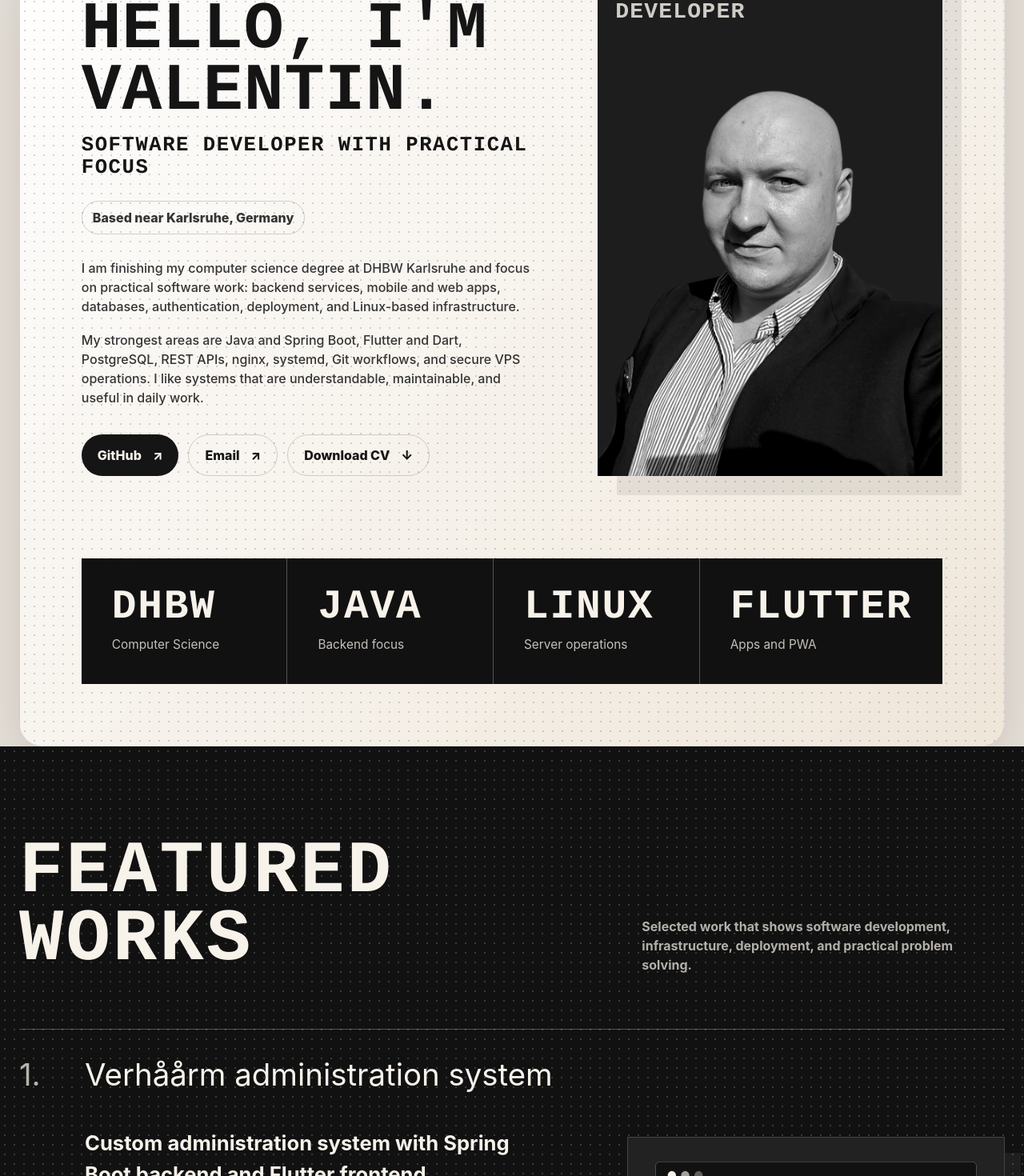
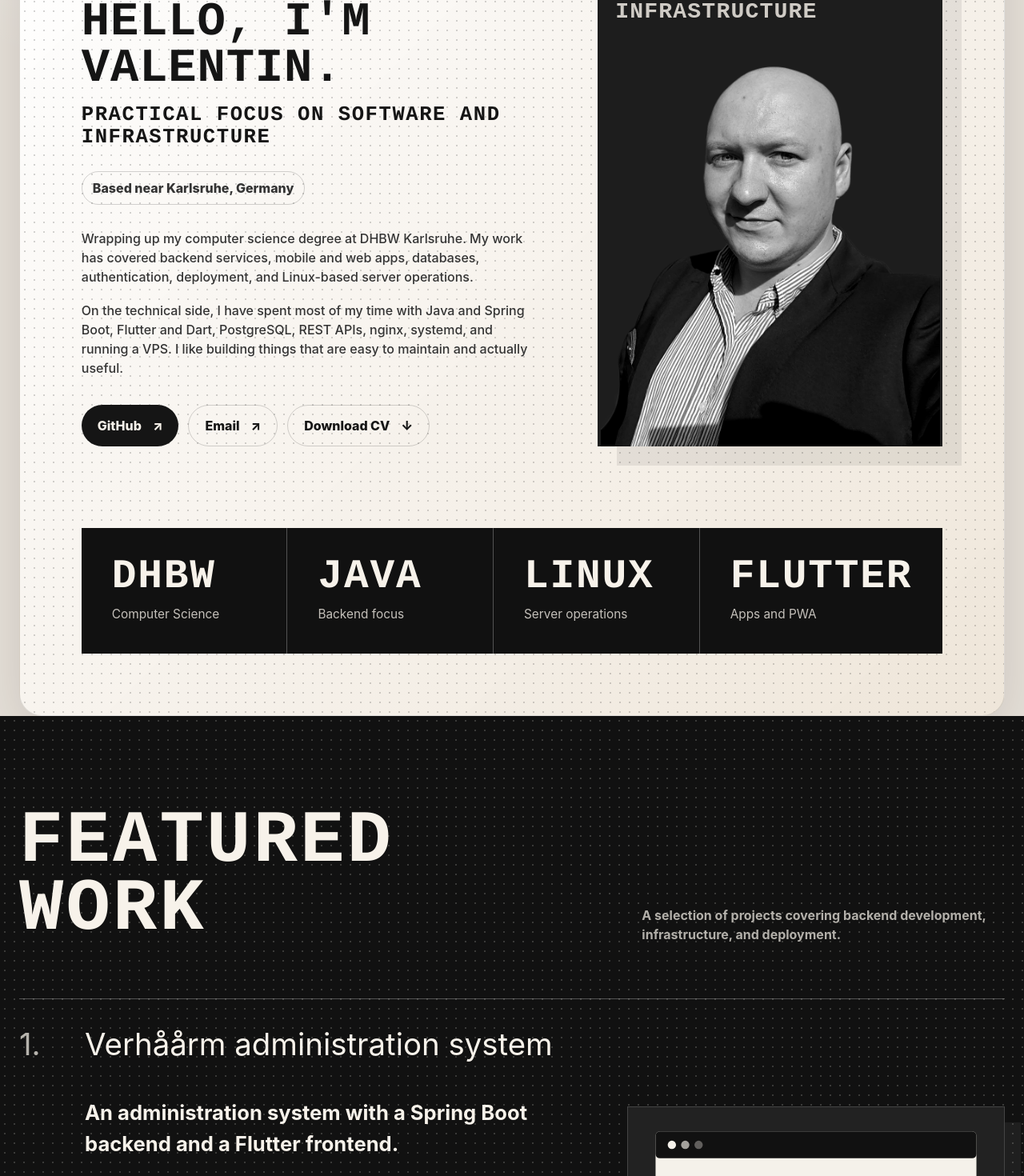
Before and after one commit to herzblutnord/valentin-dev-portfolio, a Nuxt app in the folder nuxt-app/: page / in a window 1280 px wide. Shown: the part 1000-2470 px from the top of the page at 80% size. Built offline with nearby package versions, Linux system fonts and the light colour scheme.

Commit message:
textüberarbeitung

```diff
--- a/nuxt-app/app/assets/css/main.css
+++ b/nuxt-app/app/assets/css/main.css
@@ -355,7 +355,8 @@ img {
 }
 
 .profile-title span:first-child {
-  font-size: clamp(3.2rem, 6.5vw, 7rem);
+  font-size: clamp(2.2rem, 4.6vw, 4.8rem);
+  line-height: 0.98;
 }
 
 .profile-title span:last-child {
@@ -852,7 +853,7 @@ img {
   }
 
   .profile-title span:first-child {
-    font-size: clamp(2.7rem, 14vw, 4.8rem);
+    font-size: clamp(2rem, 10vw, 3.4rem);
   }
 
   .profile-title span:last-child {
--- a/nuxt-app/app/pages/index.vue
+++ b/nuxt-app/app/pages/index.vue
@@ -19,20 +19,20 @@ const content = {
     hero: {
       eyebrow: 'Computer Science student at DHBW Karlsruhe',
       name: 'VALENTIN SCHECKLEIN',
-      role: 'SOFTWARE DEVELOPER',
+      role: 'SOFTWARE AND INFRASTRUCTURE',
       based: 'Based in Germany',
-      status: 'Graduating soon. Open to full-time roles.',
+      status: 'Finishing my degree and looking for my first full-time role.',
       resume: 'Download CV',
       scroll: 'Keep scrolling'
     },
     about: {
       heading: "HELLO, I'M VALENTIN.",
-      subheading: 'SOFTWARE DEVELOPER WITH PRACTICAL FOCUS',
+      subheading: 'PRACTICAL FOCUS ON SOFTWARE AND INFRASTRUCTURE',
       location: 'Based near Karlsruhe, Germany',
       storyTitle: 'Profile',
       paragraphs: [
-        'I am finishing my computer science degree at DHBW Karlsruhe and focus on practical software work: backend services, mobile and web apps, databases, authentication, deployment, and Linux-based infrastructure.',
-        'My strongest areas are Java and Spring Boot, Flutter and Dart, PostgreSQL, REST APIs, nginx, systemd, Git workflows, and secure VPS operations. I like systems that are understandable, maintainable, and useful in daily work.'
+        'Wrapping up my computer science degree at DHBW Karlsruhe. My work has covered backend services, mobile and web apps, databases, authentication, deployment, and Linux-based server operations.',
+        'On the technical side, I have spent most of my time with Java and Spring Boot, Flutter and Dart, PostgreSQL, REST APIs, nginx, systemd, and running a VPS. I like building things that are easy to maintain and actually useful.'
       ],
       stats: [
         { value: 'DHBW', label: 'Computer Science' },
@@ -42,33 +42,33 @@ const content = {
       ]
     },
     work: {
-      heading: 'FEATURED WORKS',
-      intro: 'Selected work that shows software development, infrastructure, deployment, and practical problem solving.',
+      heading: 'FEATURED WORK',
+      intro: 'A selection of projects covering backend development, infrastructure, and deployment.',
       live: 'View details',
       repo: 'Repository'
     },
     skills: {
-      heading: 'BEST SKILLS',
-      intro: 'A compact overview of the technologies I can explain, use, and show in projects or infrastructure work.',
+      heading: 'SKILLS',
+      intro: 'Technologies I have used in projects, coursework, and my own infrastructure.',
       groups: [
         {
           title: 'Backend',
-          text: 'Java services, REST APIs, authentication, database migrations, tests, and maintainable project structure.',
+          text: 'Java backend services with Spring Boot, REST APIs, authentication, database migrations, and tests.',
           tags: ['Java', 'Spring Boot', 'REST APIs', 'JWT', 'Flyway', 'Maven', 'JUnit', 'PostgreSQL']
         },
         {
           title: 'Frontend',
-          text: 'Flutter apps for Android and web, PWA workflows, UI implementation, and API integration.',
+          text: 'Flutter apps for Android and web, including PWA deployments and API integration.',
           tags: ['Flutter', 'Dart', 'Android', 'PWA', 'Vue', 'Nuxt', 'HTML', 'CSS']
         },
         {
           title: 'Infrastructure',
-          text: 'Linux servers, reverse proxies, TLS, secure remote access, service management, and troubleshooting.',
+          text: 'Ubuntu VPS operations: nginx, TLS, SSH hardening, systemd services, and routine maintenance.',
           tags: ['Linux', 'Ubuntu', 'Arch', 'nginx', 'systemd', 'Certbot', 'WireGuard', 'Fail2Ban', 'SSH']
         },
         {
           title: 'Tooling',
-          text: 'Daily development workflows, version control, CI/CD, IDEs, documentation, and task automation.',
+          text: 'Version control, CI/CD pipelines, IDEs, and general development tooling.',
           tags: ['Git', 'GitHub', 'GitHub Actions', 'GitLab CI', 'IntelliJ IDEA', 'WebStorm', 'PowerShell', 'Codex']
         }
       ]
@@ -78,19 +78,19 @@ const content = {
       items: [
         {
           q: 'What kind of role are you looking for?',
-          a: 'A full-time software role after graduation. Backend, full-stack, Flutter, platform-adjacent, and infrastructure-leaning roles are all interesting to me.'
+          a: 'A full-time role after graduation. I am open to backend, full-stack, Flutter, platform work, or anything infrastructure-adjacent. If the work is interesting and the team is good, I want to hear about it.'
         },
         {
-          q: 'What makes your profile practical?',
-          a: 'I combine university work with real systems: Java backend development, Flutter apps, PostgreSQL, Git workflows, and a VPS running multiple public services.'
+          q: 'What have you built outside of university?',
+          a: 'Alongside university, I have built and maintained real things: a Java and Flutter project, PostgreSQL databases, and a VPS running several public-facing services.'
         },
         {
           q: 'Do you have server and deployment experience?',
-          a: 'Yes. I run Linux services with nginx, TLS certificates, systemd, SSH, Fail2Ban, WireGuard, backups, and regular maintenance on an Ubuntu VPS.'
+          a: 'Yes. I run an Ubuntu VPS with nginx, TLS certificates via Certbot, SSH hardening, Fail2Ban, WireGuard, systemd services, and regular backups.'
         },
         {
           q: 'Can I see code examples?',
-          a: 'My GitHub contains selected Java, Flutter, and infrastructure-related work. I am currently cleaning up and documenting the most relevant repositories for applications.'
+          a: 'My GitHub has selected Java, Flutter, and infrastructure projects. I am cleaning up and documenting the most relevant ones for applications.'
         },
         {
           q: 'Which languages do you speak?',
@@ -99,8 +99,8 @@ const content = {
       ]
     },
     contact: {
-      heading: 'LET US TALK',
-      text: 'I am preparing for graduation and looking for a full-time role. Send me a message if my profile fits your team.',
+      heading: "LET'S TALK",
+      text: 'Finishing my degree and looking for my first full-time role. If my profile looks like a fit, get in touch.',
       email: 'Email',
       github: 'GitHub',
       linkedin: 'LinkedIn placeholder'
@@ -116,25 +116,25 @@ const content = {
       contact: 'Kontakt'
     },
     hero: {
-      eyebrow: 'Wirtschaftsinformatik-Student an der DHBW Karlsruhe',
+      eyebrow: 'Informatik-Student an der DHBW Karlsruhe',
       name: 'VALENTIN SCHECKLEIN',
-      role: 'SOFTWARE DEVELOPER',
+      role: 'SOFTWARE UND INFRASTRUKTUR',
       based: 'Aus Deutschland',
-      status: 'Bald mit dem Studium fertig. Offen für Vollzeitstellen.',
+      status: 'Kurz vor dem Abschluss, auf der Suche nach meiner ersten Vollzeitstelle.',
       resume: 'Lebenslauf laden',
       scroll: 'Weiter scrollen'
     },
     about: {
       heading: 'HALLO, ICH BIN VALENTIN.',
-      subheading: 'SOFTWAREENTWICKLER MIT PRAXISFOKUS',
+      subheading: 'PRAXISFOKUS AUF SOFTWARE UND INFRASTRUKTUR',
       location: 'Aus der Nähe von Karlsruhe',
       storyTitle: 'Profil',
       paragraphs: [
-        'Ich schließe bald mein Studium der Wirtschaftsinformatik an der DHBW Karlsruhe ab. Mein Fokus liegt auf praktischer Softwareentwicklung: Backend-Services, mobile und Web-Apps, Datenbanken, Authentifizierung, Deployment und Linux-basierte Infrastruktur.',
-        'Meine stärksten Bereiche sind Java und Spring Boot, Flutter und Dart, PostgreSQL, REST APIs, nginx, systemd, Git-Workflows und der sichere Betrieb eines VPS. Ich mag Systeme, die verständlich, wartbar und im Alltag nützlich sind.'
+        'Ich schließe mein Informatikstudium an der DHBW Karlsruhe ab. Praktisch habe ich vor allem an Backend-Services, mobilen und Web-Apps, Datenbanken, Authentifizierung, Deployment und Linux-basierter Serverinfrastruktur gearbeitet.',
+        'Technisch bin ich am meisten zu Hause in Java und Spring Boot, Flutter und Dart, PostgreSQL, REST APIs, nginx, systemd und dem Betrieb eines VPS. Systeme, die wartbar und im Alltag nützlich sind, gefallen mir.'
       ],
       stats: [
-        { value: 'DHBW', label: 'Wirtschaftsinformatik' },
+        { value: 'DHBW', label: 'Informatik' },
         { value: 'Java', label: 'Backend-Fokus' },
         { value: 'Linux', label: 'Serverbetrieb' },
         { value: 'Flutter', label: 'Apps und PWA' }
@@ -142,32 +142,32 @@ const content = {
     },
     work: {
       heading: 'AUSGEWÄHLTE PROJEKTE',
-      intro: 'Ausgewählte Arbeiten mit Fokus auf Softwareentwicklung, Infrastruktur, Deployment und praktische Problemlösung.',
+      intro: 'Eine Auswahl von Projekten aus Backend-Entwicklung, Infrastruktur und Deployment.',
       live: 'Details ansehen',
       repo: 'Repository'
     },
     skills: {
-      heading: 'BESTE SKILLS',
-      intro: 'Ein kompakter Überblick über Technologien, die ich in Projekten oder im Infrastruktur-Betrieb nutze und erklären kann.',
+      heading: 'SKILLS',
+      intro: 'Technologien, die ich in Projekten, im Studium und in eigener Infrastruktur genutzt habe.',
       groups: [
         {
           title: 'Backend',
-          text: 'Java-Services, REST APIs, Authentifizierung, Datenbankmigrationen, Tests und wartbare Projektstruktur.',
+          text: 'Java-Backend-Services mit Spring Boot, REST APIs, Authentifizierung, Datenbankmigrationen und Tests.',
           tags: ['Java', 'Spring Boot', 'REST APIs', 'JWT', 'Flyway', 'Maven', 'JUnit', 'PostgreSQL']
         },
         {
           title: 'Frontend',
-          text: 'Flutter-Apps für Android und Web, PWA-Workflows, UI-Umsetzung und API-Anbindung.',
+          text: 'Flutter-Apps für Android und Web, inklusive PWA-Deployment und API-Anbindung.',
           tags: ['Flutter', 'Dart', 'Android', 'PWA', 'Vue', 'Nuxt', 'HTML', 'CSS']
         },
         {
           title: 'Infrastruktur',
-          text: 'Linux-Server, Reverse Proxies, TLS, sicherer Fernzugriff, Serviceverwaltung und Troubleshooting.',
+          text: 'Ubuntu-VPS-Betrieb: nginx, TLS, SSH-Härtung, systemd-Services und regelmäßige Wartung.',
           tags: ['Linux', 'Ubuntu', 'Arch', 'nginx', 'systemd', 'Certbot', 'WireGuard', 'Fail2Ban', 'SSH']
         },
         {
           title: 'Tooling',
-          text: 'Tägliche Entwicklungsabläufe, Versionsverwaltung, CI/CD, IDEs, Dokumentation und Aufgabenautomatisierung.',
+          text: 'Versionsverwaltung, CI/CD-Pipelines, IDEs und allgemeines Entwicklungs-Tooling.',
           tags: ['Git', 'GitHub', 'GitHub Actions', 'GitLab CI', 'IntelliJ IDEA', 'WebStorm', 'PowerShell', 'Codex']
         }
       ]
@@ -177,19 +177,19 @@ const content = {
       items: [
         {
           q: 'Welche Stelle suchst du?',
-          a: 'Eine Vollzeitstelle nach dem Studium. Backend, Full-Stack, Flutter, platform-nahe Entwicklung und infra-nahe Rollen passen gut zu meinem Profil.'
+          a: 'Eine Vollzeitstelle nach dem Abschluss. Ich bin offen für Backend-, Full-Stack-, Flutter-, plattformnahe oder infrastrukturnahe Tätigkeiten. Wenn die Arbeit interessant ist und das Team passt, bin ich dabei.'
         },
         {
-          q: 'Was macht dein Profil praxisnah?',
-          a: 'Ich verbinde Studium mit echten Systemen: Java-Backendentwicklung, Flutter-Apps, PostgreSQL, Git-Workflows und ein VPS mit mehreren öffentlich erreichbaren Diensten.'
+          q: 'Was hast du außerhalb der Uni gebaut?',
+          a: 'Neben dem Studium habe ich echte Sachen gebaut und betrieben: ein Java-und-Flutter-Projekt, PostgreSQL-Datenbanken und einen VPS mit mehreren öffentlich erreichbaren Diensten.'
         },
         {
           q: 'Hast du Erfahrung mit Servern und Deployment?',
-          a: 'Ja. Ich betreibe Linux-Dienste mit nginx, TLS-Zertifikaten, systemd, SSH, Fail2Ban, WireGuard, Backups und regelmäßiger Wartung auf einem Ubuntu-VPS.'
+          a: 'Ja. Ich betreibe einen Ubuntu-VPS mit nginx, TLS-Zertifikaten via Certbot, SSH-Härtung, Fail2Ban, WireGuard, systemd-Services und regelmäßigen Backups.'
         },
         {
           q: 'Kann man Codebeispiele sehen?',
-          a: 'Auf meinem GitHub gibt es ausgewählte Java-, Flutter- und Infrastrukturprojekte. Ich bereite gerade die wichtigsten Repositories für Bewerbungen auf.'
+          a: 'Auf meinem GitHub gibt es ausgewählte Java-, Flutter- und Infrastrukturprojekte. Ich bereite gerade die relevantesten Repositories für Bewerbungen auf.'
         },
         {
           q: 'Welche Sprachen sprichst du?',
@@ -198,8 +198,8 @@ const content = {
       ]
     },
     contact: {
-      heading: 'LASS UNS SPRECHEN',
-      text: 'Ich bereite mich auf meinen Studienabschluss vor und suche eine Vollzeitstelle. Schreib mir, wenn mein Profil zu deinem Team passt.',
+      heading: 'LASS UNS REDEN',
+      text: 'Ich schließe mein Studium ab und suche meine erste Vollzeitstelle. Wenn mein Profil passt, meld dich.',
       email: 'E-Mail',
       github: 'GitHub',
       linkedin: 'LinkedIn Platzhalter'
@@ -212,8 +212,8 @@ const projects = computed(() => [
     title: lang.value === 'en' ? 'Verhåårm administration system' : 'Verhåårm Verwaltungssystem',
     subtitle:
         lang.value === 'en'
-            ? 'Custom administration system with Spring Boot backend and Flutter frontend.'
-            : 'Eigenes Verwaltungssystem mit Spring-Boot-Backend und Flutter-Frontend.',
+            ? 'An administration system with a Spring Boot backend and a Flutter frontend.'
+            : 'Verwaltungssystem mit Spring-Boot-Backend und Flutter-Frontend.',
     image: '/img/project-verhaarm.svg',
     tags: ['Java', 'Spring Boot', 'Flutter', 'PostgreSQL', 'JWT', 'Flyway'],
     details:
@@ -270,7 +270,7 @@ useHead(() => ({
       content:
           lang.value === 'en'
               ? 'Portfolio of Valentin Schecklein, computer science student at DHBW Karlsruhe and software developer.'
-              : 'Portfolio von Valentin Schecklein, Wirtschaftsinformatik-Student an der DHBW Karlsruhe und Softwareentwickler.'
+              : 'Portfolio von Valentin Schecklein, Informatik-Student an der DHBW Karlsruhe und Softwareentwickler.'
     }
   ]
 }))
```
